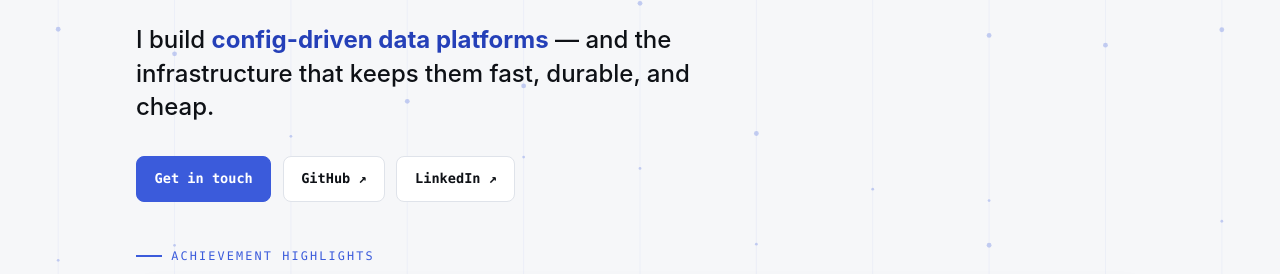
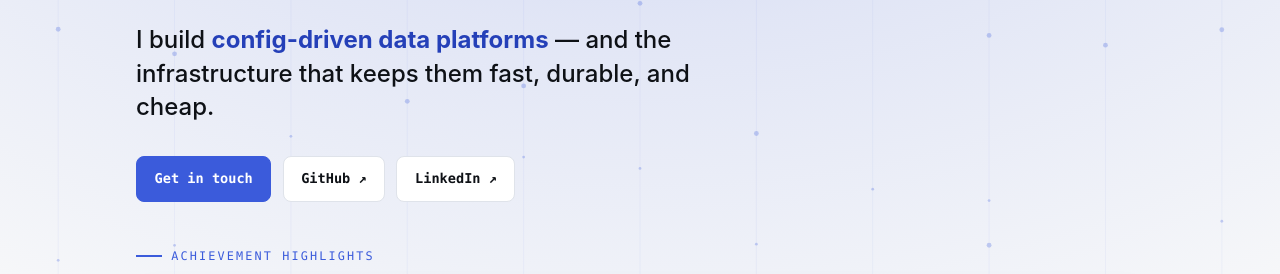
Before and after one commit to wallaceangiomatous125/wallaceangiomatous125.github.io, a plain HTML site: page index.html in a window 1280 px wide. Shown: the part 247-521 px from the top of the page. Drawn offline with Linux system fonts and the light colour scheme.

Commit message:
style(hero): blue gradient hero band, readable in light + dark

```diff
--- a/index.html
+++ b/index.html
@@ -93,7 +93,14 @@
   a:focus-visible, button:focus-visible { outline: 2px solid var(--accent); outline-offset: 3px; border-radius: 4px; }
 
   /* ── Hero ─────────────────────────────────────────────────────────────── */
-  .hero { position: relative; overflow: hidden; border-bottom: 1px solid var(--line); }
+  .hero {
+    position: relative; overflow: hidden; border-bottom: 1px solid var(--line);
+    /* Branded blue band so the hero reads blue in both light and dark themes
+       (derived from --accent + --paper, which both shift per theme). The #flow
+       canvas clears to transparent, so its data-stream lines sit over this. */
+    background:
+      radial-gradient(120% 130% at 50% -20%, color-mix(in srgb, var(--accent) 30%, var(--paper)) 0%, color-mix(in srgb, var(--accent) 11%, var(--paper)) 42%, var(--paper) 78%);
+  }
   #flow { position: absolute; inset: 0; width: 100%; height: 100%; z-index: 0; opacity: .5; }
   .hero .wrap { position: relative; z-index: 1; padding-block: clamp(3.5rem, 10vw, 7rem); }
   .hero-name {
```
